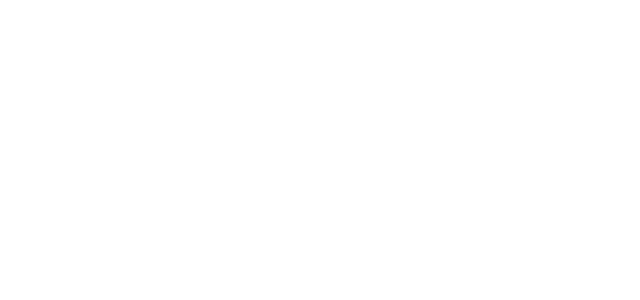
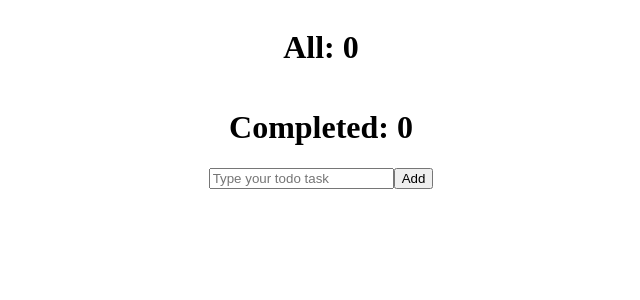
Before and after one commit to maverick0395/OktenReact, a React (Create React App) app: page / in a window 1280 px wide. Shown: the top 300 px of the page, without its empty margins (319-959 px from the left). Built offline with nearby package versions, Linux system fonts and the light colour scheme.

Commit message:
classwork from lesson 5

```diff
--- a/package.json
+++ b/package.json
@@ -9,6 +9,8 @@
     "react": "^17.0.2",
     "react-dom": "^17.0.2",
     "react-scripts": "5.0.0",
+    "react-redux": "^7.2.6",
+    "@reduxjs/toolkit": "^1.7.1",
     "web-vitals": "^2.1.2"
   },
   "scripts": {
--- a/src/App.js
+++ b/src/App.js
@@ -1,7 +1,9 @@
+import {Todos} from "./components/Todos/Todos";
 
 function App() {
     return (
         <>
+            <Todos/>
         </>
     );
 }
--- /dev/null
+++ b/src/components/Form/Form.js
@@ -0,0 +1,26 @@
+import {useRef} from "react";
+
+import {addTodo} from "../../store/todo.slice";
+
+const Form = ({dispatch}) => {
+    const todoInput = useRef();
+
+    const submit = (e) => {
+      e.preventDefault();
+      e.target.reset();
+    }
+
+    const createTodo = () => {
+        dispatch(addTodo({id: new Date().getTime(), name: todoInput.current.value, completed: false}))
+    }
+    return (
+        <div>
+            <form onSubmit={submit}>
+                <input type="text" placeholder={"Type your todo task"} ref={todoInput}/>
+                <button onClick={createTodo}>Add</button>
+            </form>
+        </div>
+    );
+};
+
+export {Form};
--- /dev/null
+++ b/src/components/Todo/Todo.js
@@ -0,0 +1,25 @@
+import {useRef} from "react";
+
+import {completedTodo, deleteTodo} from "../../store/todo.slice";
+import css from "./Todo.module.css";
+
+
+const Todo = ({todo, dispatch}) => {
+    const todoInput = useRef();
+
+
+    const checkTodoCompleted = (value) => {
+            dispatch(completedTodo({todo: {...todo, completed: value}},));
+    }
+
+
+    return (
+        <div className={css.todo_wrapper}>
+            <input type="checkbox" checked={todo.completed} onChange={() => checkTodoCompleted(!todo.completed)} ref={todoInput}/>
+            <h2 style={{textDecoration: todo.completed ? 'line-through': 'none' }}>{todo.name}</h2>
+            <button onClick={() => dispatch(deleteTodo({id: todo.id}))}>Delete</button>
+        </div>
+    );
+};
+
+export {Todo};
--- /dev/null
+++ b/src/components/Todo/Todo.module.css
@@ -0,0 +1,15 @@
+.todo_wrapper {
+    margin-top: 10px;
+
+    min-width: 400px;
+    border: 1px solid powderblue;
+
+    display: flex;
+    align-items: center;
+    justify-content: space-around;
+}
+
+.todo_wrapper button {
+    width: fit-content;
+    height: fit-content;
+}
--- /dev/null
+++ b/src/components/Todos/Todos.js
@@ -0,0 +1,22 @@
+import {useDispatch, useSelector} from "react-redux";
+
+import {Form} from "../Form/Form";
+import {Todo} from "../Todo/Todo";
+import css from "./Todos.module.css";
+
+const Todos = () => {
+    const {todos, all, completed} = useSelector(state => state['todoReducer']);
+    const dispatch = useDispatch();
+
+
+    return (
+        <div className={css.wrapper}>
+            <h1>All: {all}</h1>
+            <h1>Completed: {todos.filter(todo => todo.completed).length}</h1>
+            <Form dispatch={dispatch}/>
+            {todos && todos.map(todo => <Todo key={todo.id} todo={todo} dispatch={dispatch}/>)}
+        </div>
+    );
+};
+
+export {Todos};
--- /dev/null
+++ b/src/components/Todos/Todos.module.css
@@ -0,0 +1,5 @@
+.wrapper {
+    display: flex;
+    flex-direction: column;
+    align-items: center;
+}
--- a/src/index.js
+++ b/src/index.js
@@ -2,9 +2,15 @@
 import ReactDOM from 'react-dom';
 
 import App from './App';
+import {Provider} from "react-redux";
+import store from "./store/store.conf";
 
 
-ReactDOM.render(<React.StrictMode><App/></React.StrictMode>, document.getElementById('root'));
+ReactDOM.render(<React.StrictMode>
+    <Provider store={store}>
+        <App/>
+    </Provider>
+</React.StrictMode>, document.getElementById('root'));
 
 // If you want to start measuring performance in your app, pass a function
 // to log results (for example: reportWebVitals(console.log))
--- /dev/null
+++ b/src/store/index.js
@@ -0,0 +1,2 @@
+export * from "./store.conf";
+export * from "todo.slice";
--- /dev/null
+++ b/src/store/store.conf.js
@@ -0,0 +1,11 @@
+import {configureStore} from "@reduxjs/toolkit";
+import todoReducer from "./todo.slice";
+
+
+const store = configureStore({
+    reducer: {
+        todoReducer
+    }
+})
+
+export default store;
--- /dev/null
+++ b/src/store/todo.slice.js
@@ -0,0 +1,29 @@
+import {createSlice} from "@reduxjs/toolkit";
+
+const todoSlice = createSlice({
+    name: 'todoSlice',
+    initialState: {
+        todos: [],
+        all: 0,
+        completed: 0
+    },
+    reducers: {
+        addTodo: (state, action) => {
+            state.todos.push(action.payload);
+            state.all++;
+        },
+        deleteTodo: (state, action) => {
+            state.todos = state.todos.filter(todo => todo.id !== action.payload.id);
+            state.all--;
+        },
+        completedTodo: (state, action) => {
+            state.todos[state.todos.findIndex(todo => todo.id === action.payload.todo.id)] = {...action.payload.todo}
+        }
+    }
+});
+
+const todoReducer = todoSlice.reducer;
+
+export const {addTodo, deleteTodo, completedTodo} = todoSlice.actions;
+
+export default todoReducer;
```
Also changed, not shown: src/components/Form/Form.module.css (added).
